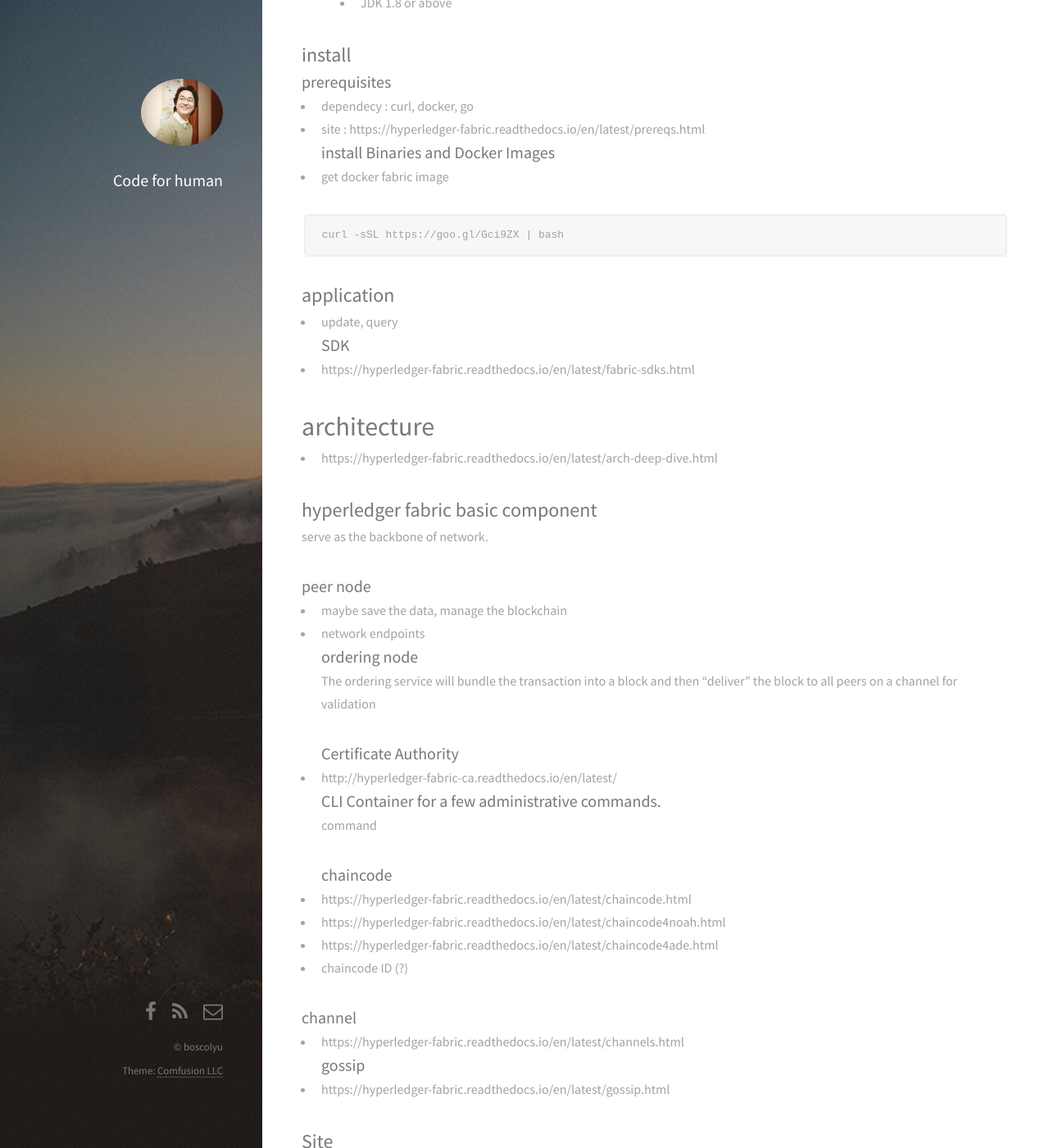
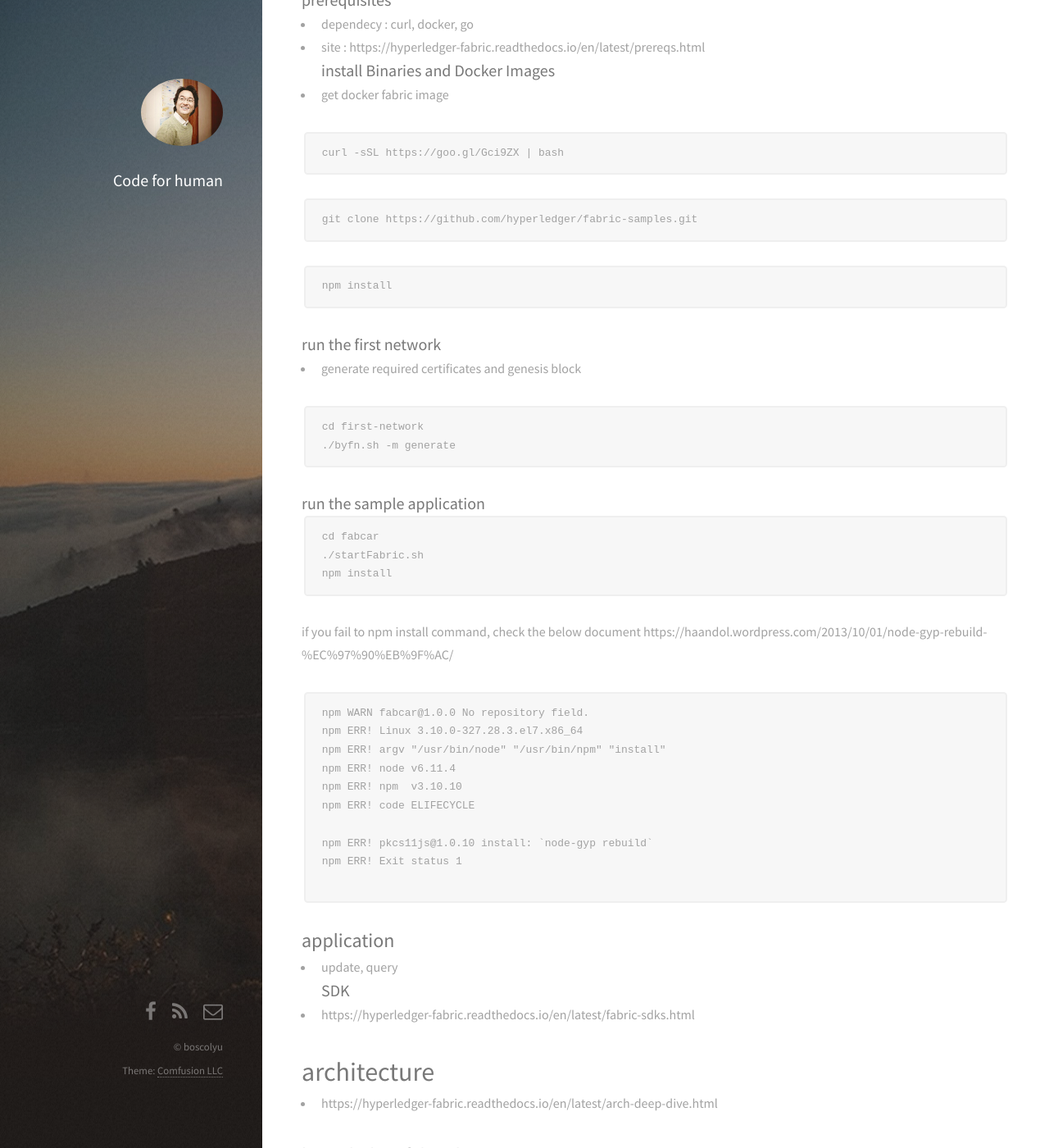
Before and after one commit to boscolyu/boscolyu.github.io, a Jekyll site: the page built from _posts/2017-09-29-hyperledger-fabric.markdown, in a window 1280 px wide and 1400 px high, scrolled down 1730 px. Shown: the whole window at 82% size. Built offline with Jekyll 4.4.1, drawn with Linux system fonts in a browser that asks for light colours; nearby versions of some CDN libraries.

````diff
--- a/_config.yml
+++ b/_config.yml
@@ -29,7 +29,7 @@ gems:
   - "jekyll-seo-tag"
   - "jekyll-paginate"
   - "jekyll-sitemap"
-  - highlighter: rouge
+#  - highlighter: rouge
 
 # Jekyll SEO Tag
 webmaster_verifications:
--- a/_layouts/default.html
+++ b/_layouts/default.html
@@ -18,9 +18,18 @@
     <link rel="icon" type="image/png" href="/touch-icon.png" sizes="192x192">
     <link rel="icon" type="image/png" href="/images/favicon.png">
 
+		<!-- google adsense -->
+		<script async src="//pagead2.googlesyndication.com/pagead/js/adsbygoogle.js"></script>
+		<script>
+			(adsbygoogle = window.adsbygoogle || []).push({
+				google_ad_client: "ca-pub-3525780142081050",
+				enable_page_level_ads: true
+			});
+		</script>
+		<!-- google adsense -->
+
     {% seo %}
     {% feed_meta %}
-		{% include adsense.html %}
 	</head>
 
 	<body id="top">
--- a/_posts/2017-09-29-hyperledger-fabric.markdown
+++ b/_posts/2017-09-29-hyperledger-fabric.markdown
@@ -46,6 +46,51 @@ Meta: "IT"
 curl -sSL https://goo.gl/Gci9ZX | bash
 ```
 
+```
+git clone https://github.com/hyperledger/fabric-samples.git
+```
+
+```
+npm install
+```
+### run the first network
+
+* generate required certificates and genesis block
+
+```
+cd first-network
+./byfn.sh -m generate
+```
+
+### run the sample application
+
+```
+cd fabcar
+./startFabric.sh
+npm install
+```
+
+if you fail to npm install command, check the below document
+https://haandol.wordpress.com/2013/10/01/node-gyp-rebuild-%EC%97%90%EB%9F%AC/
+
+```
+npm WARN fabcar@1.0.0 No repository field.
+npm ERR! Linux 3.10.0-327.28.3.el7.x86_64
+npm ERR! argv "/usr/bin/node" "/usr/bin/npm" "install"
+npm ERR! node v6.11.4
+npm ERR! npm  v3.10.10
+npm ERR! code ELIFECYCLE
+
+npm ERR! pkcs11js@1.0.10 install: `node-gyp rebuild`
+npm ERR! Exit status 1
+
+```
+
+
+
+
+
+
 ## application
 * update, query
 ### SDK
````
Also changed, not shown: _posts/2018-1-25-blockchain-debate.markdown (added, +88 -0 lines).
